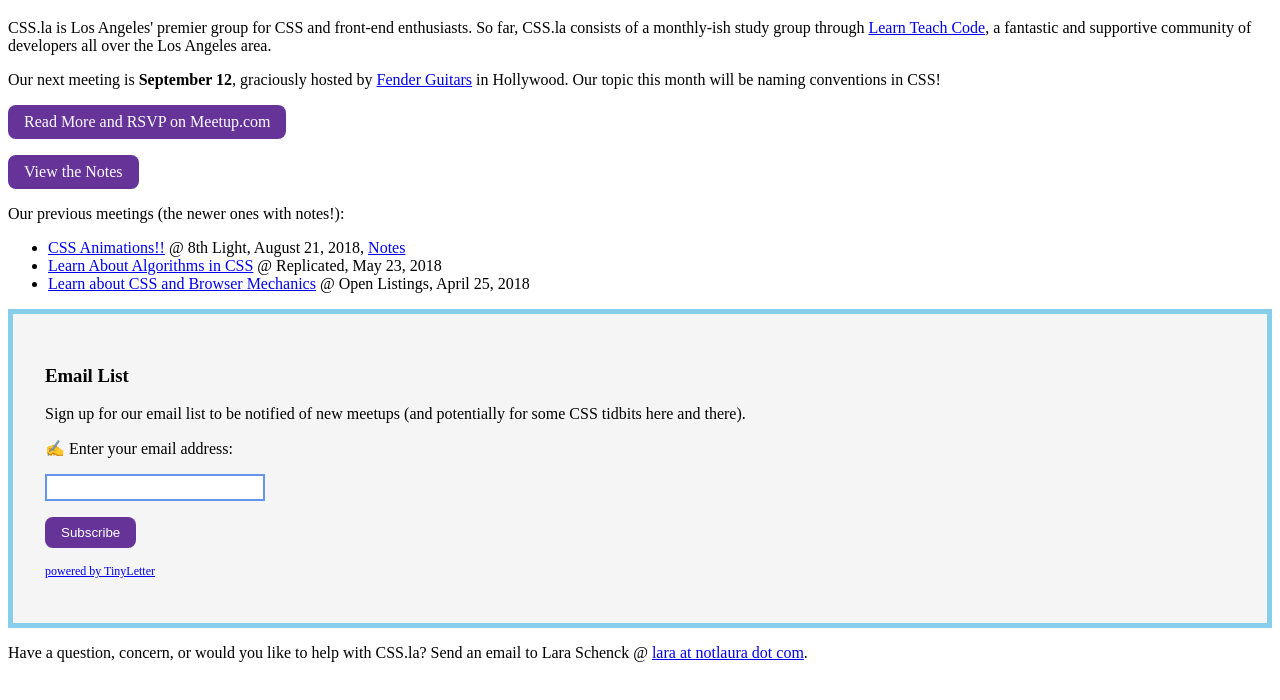
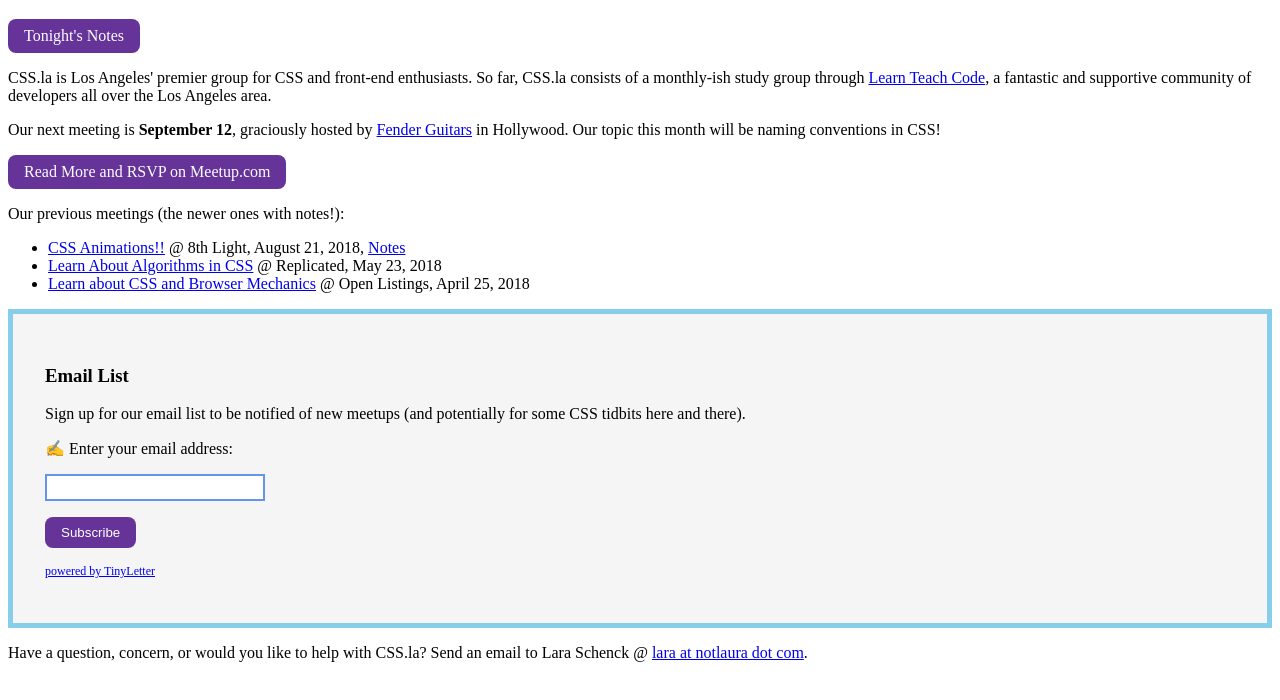
Before and after one commit to css-la/css.la.2018, a Gatsby site: page / in a window 1280 px wide. Shown: the part 62-762 px from the top of the page. Built offline with nearby package versions, Linux system fonts and the light colour scheme; Gatsby itself is replaced by a stand-in of ours.

Commit message:
Move notes button

```diff
--- a/src/pages/index.js
+++ b/src/pages/index.js
@@ -6,13 +6,13 @@ import './pages.css';
 const IndexPage = () => (
   <main>
     <h1>Welcome to CSS.la 🌴</h1>
+    <div className="spacer">
+      <a className="button" href="https://paper.dropbox.com/doc/CSS.la-4-Naming-Conventions-in-CSS--AMm_gQrSk6NDxcdnsPpeSD0BAg-NNwsgZES3OpJAOINatkO3">Tonight's Notes</a>
+    </div>
     <p>CSS.la is Los Angeles' premier group for CSS and front-end enthusiasts. So far, CSS.la consists of a monthly-ish study group through <a href="https://www.meetup.com/LearnTeachCode/">Learn Teach Code</a>, a fantastic and supportive community of developers all over the Los Angeles area.</p>
     <p>Our next meeting is <strong>September 12</strong>, graciously hosted by <a href="https://fender.com/">Fender Guitars</a> in Hollywood. Our topic this month will be naming conventions in CSS!</p>
     <div className="spacer">
       <a className="button" href = "https://www.meetup.com/LearnTeachCode/events/253679813/">Read More and RSVP on Meetup.com</a>
-    </div>
-    <div className="spacer">
-      <a className="button" href="https://paper.dropbox.com/doc/CSS.la-4-Naming-Conventions-in-CSS--AMm_gQrSk6NDxcdnsPpeSD0BAg-NNwsgZES3OpJAOINatkO3">View the Notes</a>
     </div>
     <p>Our previous meetings (the newer ones with notes!):</p>
     <ul>
```
